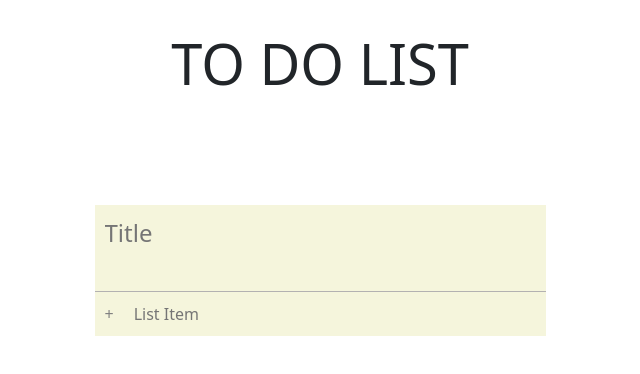
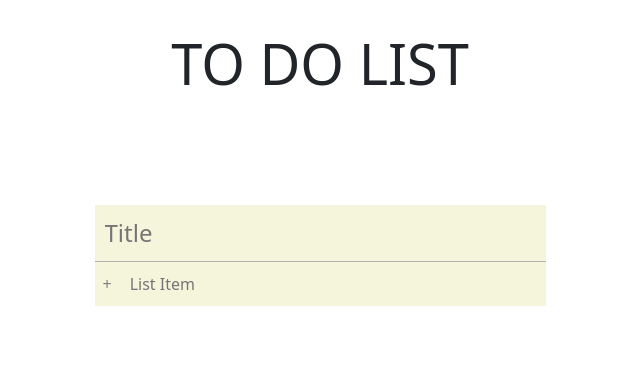
Before and after one commit to matea-nikolac/to-do-react-app, a React (Create React App) app: page / in a window 1280 px wide. Shown: the top 374 px of the page, without its empty margins (320-960 px from the left). Built offline with nearby package versions, Linux system fonts and the light colour scheme.

Commit message:
added AddTasks.js component - defined the logic of adding a specific task

```diff
--- a/src/components/Home.js
+++ b/src/components/Home.js
@@ -3,6 +3,7 @@ import Container from 'react-bootstrap/Container';
 import Row from 'react-bootstrap/Row';
 import Col from 'react-bootstrap/Col';
 import DisplayTasks from './tasks/DisplayTasks';
+import AddTasks from './tasks/AddTasks';
 
 
 const Home = () => {
@@ -53,15 +54,19 @@ const Home = () => {
               placeholder={title}
               onChange={handleTitleChange}
             />
-            <div className="tasks-list">
             <DisplayTasks
               task = {task}
               tasks = {tasks}
               checkedItems = {checkedItems}
               handleCheckChange = {handleCheckChange}
               handleTaskChange = {handleTaskChange}
-                handleEnterKey ={handleEnterKey}/>
-            </div>
+              handleEnterKey ={handleEnterKey}
+            />
+            <AddTasks
+              handleTaskChange = {handleTaskChange}
+              handleEnterKey = {handleEnterKey}
+              task = {task}
+            />
           </div>
         </Col>
       </Row>
--- /dev/null
+++ b/src/components/tasks/AddTasks.js
@@ -0,0 +1,19 @@
+const AddTasks = ({handleTaskChange, handleEnterKey, task}) => {
+
+  return (
+  <div className="add-task-row">
+    <div className="task-icon">+</div>
+      <div className="add-task-input-div">
+        <input
+          className="add-task-input"
+          placeholder="List Item"
+          onChange={handleTaskChange}
+          onKeyPress={handleEnterKey}
+          value = {task}
+        />
+    </div>
+  </div>)
+
+}
+
+export default AddTasks
--- a/src/components/tasks/DisplayTasks.js
+++ b/src/components/tasks/DisplayTasks.js
@@ -1,7 +1,7 @@
 const DisplayTasks = ({task, tasks, checkedItems, handleCheckChange, handleTaskChange, handleEnterKey}) => {
 
   return (
-    <>
+    <div className="tasks-list">
       {tasks.map((item, index) => (
             <div className="added-task" key={index}>
               <label className='task-label' style = {{textDecoration: checkedItems[index]? 'line-through':'none'}}>
@@ -15,19 +15,7 @@ const DisplayTasks = ({task, tasks, checkedItems, handleCheckChange, handleTaskC
               </label>
             </div>
           ))}
-              <div className="add-task-row">
-                <div className="task-icon">+</div>
-                <div className="add-task-input-div">
-                  <input
-                    className="add-task-input"
-                    placeholder="List Item"
-                    onChange={handleTaskChange}
-                    onKeyPress={handleEnterKey}
-                    value = {task}
-                  />
     </div>
-              </div>
-    </>
   )
 
 }
--- a/src/styles/main.scss
+++ b/src/styles/main.scss
@@ -23,22 +23,18 @@
     color: $text-color;
   }
 
-  .tasks-list{
-    margin-top: 30px;
-
-    .task-icon{
-      display: flex;
-      align-items: center;
-      justify-content: center;
-      color: $border-color;
-      padding: 0 10px;
-    }
-
-    }
     .add-task-row {
       border-top: 1px solid rgb(179, 177, 177);
       // border-bottom: 1px solid rgb(179, 177, 177);
       display: flex;
+
+      .task-icon{
+        display: flex;
+        align-items: center;
+        justify-content: center;
+        color: $border-color;
+        margin: 8px;
+      }
 
       .add-task-input-div{
         flex: 1;
```
Lines whose indentation alone changed are shown as unchanged.
